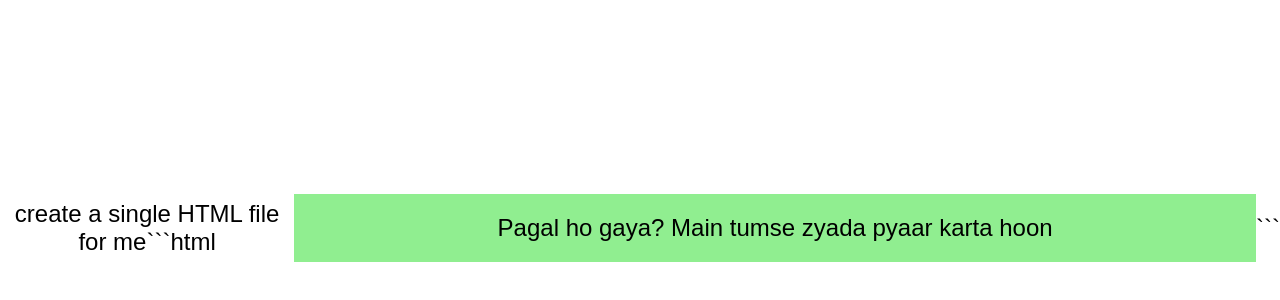
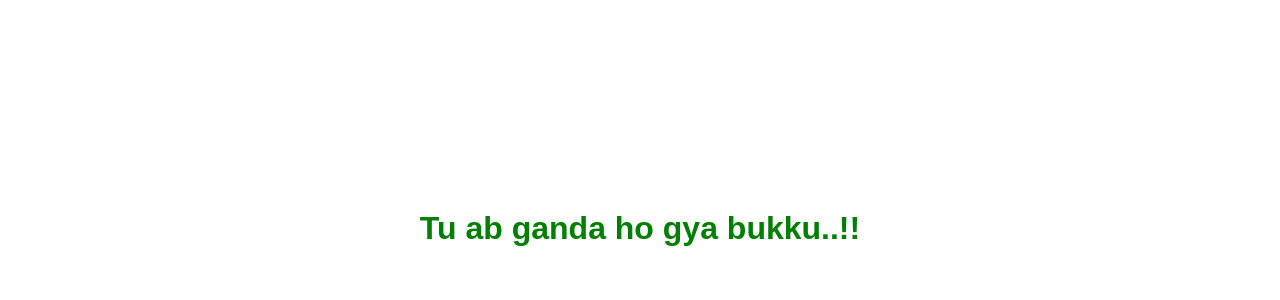
Before and after one commit to Mohit18th/surprise, a plain HTML site: page index.html in a window 1280 px wide. Shown: the part 172-472 px from the top of the page. Drawn offline with Linux system fonts and the light colour scheme.

Commit message:
Update index.html

````diff
--- a/index.html
+++ b/index.html
@@ -1,46 +1,30 @@
-create a single HTML file for me```html
 <!DOCTYPE html>
 <html lang="en">
 <head>
     <meta charset="UTF-8">
-    <meta http-equiv="X-UA-Compatible" content="IE=edge">
-    <meta name="viewport" content="width=device-width, initial-scale=1.0">
-    <title>Message Display</title>
+    <title>Message</title>
     <style>
         body {
             margin: 0;
-            padding: 0;
+            height: 100vh;
             display: flex;
+            align-items: center;
             justify-content: center;
-            align-items: center;
-            height: 100vh;
+            background-color: white;
             font-family: Arial, sans-serif;
-            font-size: 24px;
-            text-align: center;
         }
+
         .message {
-            width: 100%;
-            padding: 20px;
-        }
-        .soft-pink {
-            background-color: softpink;
-        }
-        .light-green {
-            background-color: lightgreen;
+            color: green;
+            font-size: 32px;
+            font-weight: bold;
         }
     </style>
 </head>
 <body>
-    <div id="message" class="message soft-pink">Tu ab mujhe pyaar nahi karta ❤️ You Don't Love Me Now</div>
 
-    <script>
-        setTimeout(() => {
-            const messageDiv = document.getElementById('message');
-            messageDiv.innerHTML = 'Pagal ho gaya? Main tumse zyada pyaar karta hoon';
-            messageDiv.classList.remove('soft-pink');
-            messageDiv.classList.add('light-green');
-        }, 3000);
-    </script>
+    <div class="message">
+        Tu ab ganda ho gya bukku..!!
+    </div>
+
 </body>
-</html>
-```
````
